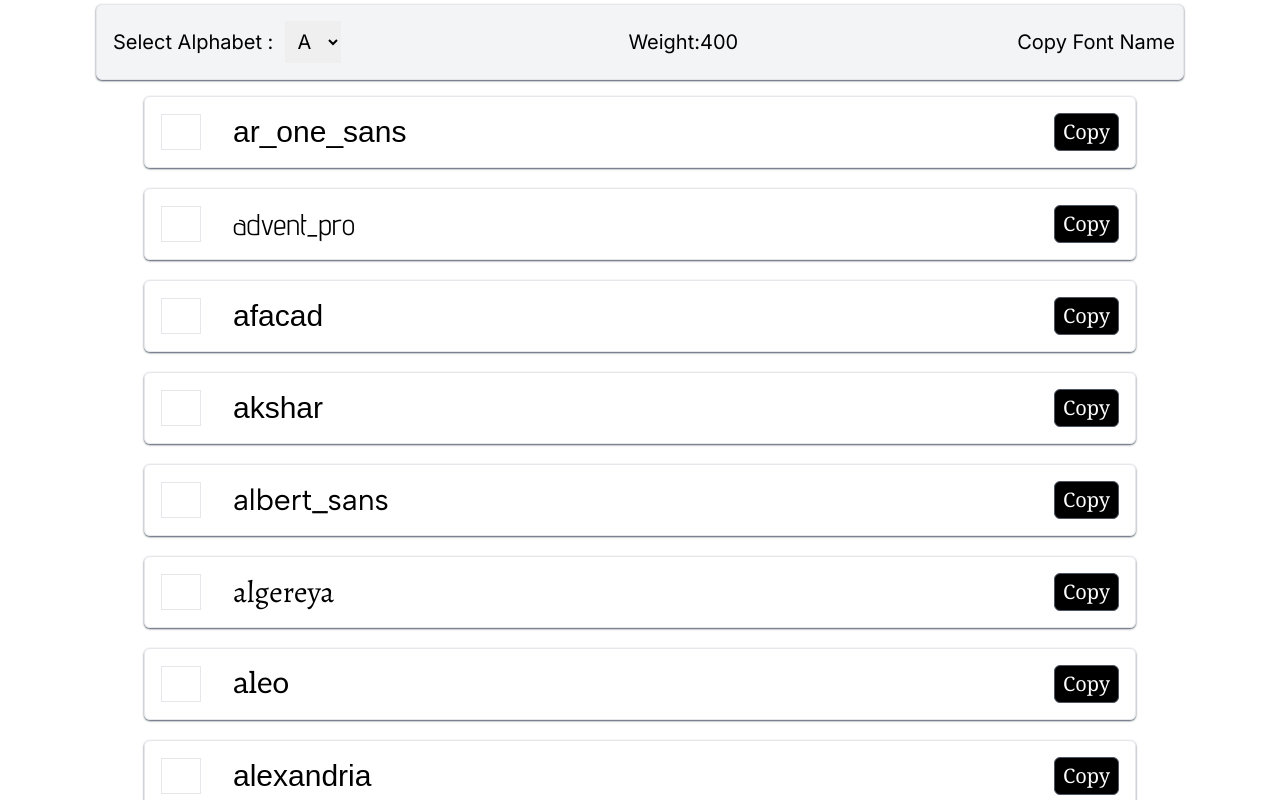
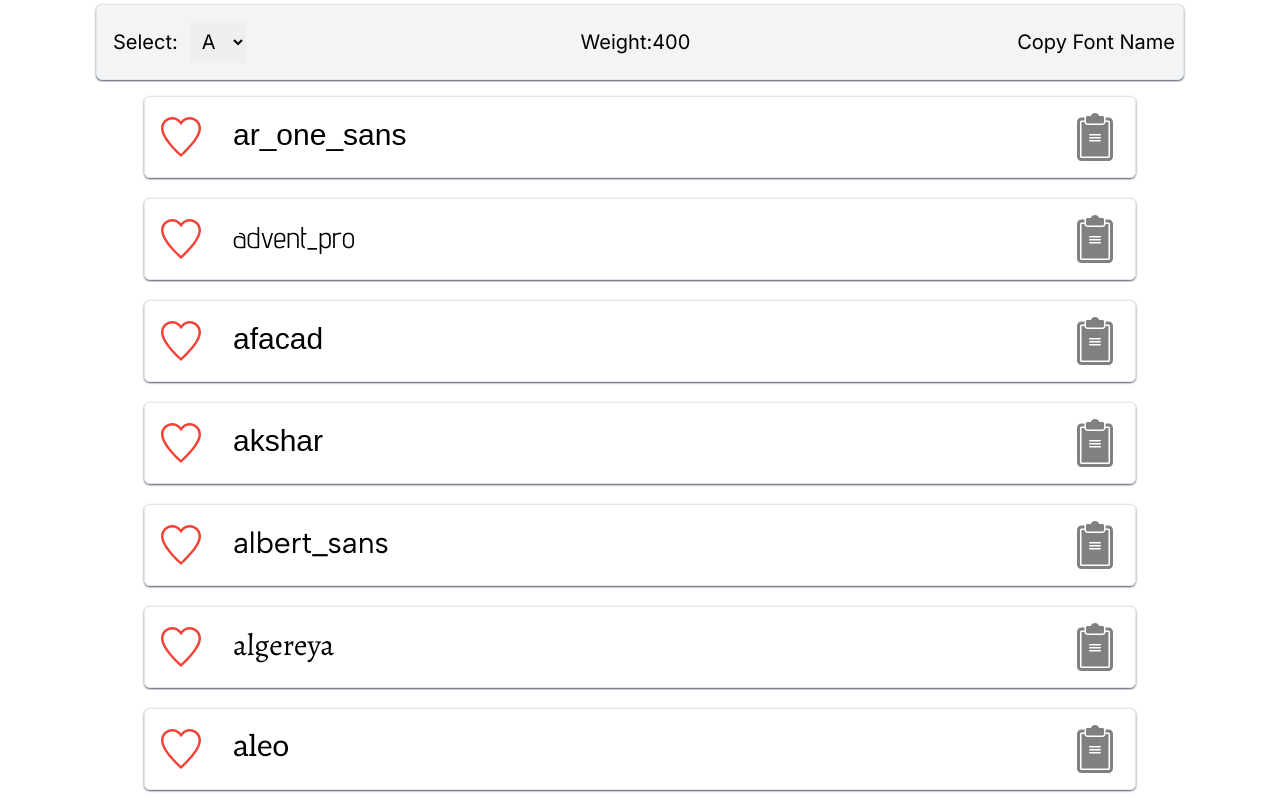
Before and after one commit to faizan619/next-google-font-design, a Next.js app: page /fontstyle in a window 1280 px wide. Shown: the top 800 px of the page. Built offline with nearby package versions, Linux system fonts and the light colour scheme; a web font is replaced by a local one.

Commit message:
minor bug fix and complete page done

```diff
--- a/src/app/fontstyle/Home.jsx
+++ b/src/app/fontstyle/Home.jsx
@@ -26,14 +26,21 @@ export default function Home() {
     }
   };
   const handleSave = (num, name) => {
-    alert(`The Name is : ${name} and index is : ${num}`);
+    const num1 = "font_"+name+num;
+    if(!localStorage.getItem(num1,name)){
+      localStorage.setItem(num1,name);
+      alert(`${name} Successfully Saved`)
+    }
+    else{
+      alert("This Font is Already Saved!");
+    }
   };
 
-  const [selectOption,setSelectOption] = useState('A');
-  const handleOptionChange = (e)=>{
+  const [selectOption, setSelectOption] = useState("A");
+  const handleOptionChange = (e) => {
     e.preventDefault();
     setSelectOption(e.target.value);
-  }
+  };
   const hello = fontNames[selectOption];
 
   return (
@@ -41,8 +48,12 @@ export default function Home() {
       <div className="min-h-screen flex justify-center items-center flex-col gap-5 p-5 pt-24">
         <div className="border w-[93%] md:w-[85%] bg-gray-100 p-2 md:p-2 rounded-md shadow-sm shadow-gray-600 fixed top-1 z-50 flex justify-between items-center">
           <label className="flex justify-center text-sm sm:text-xl  items-center gap-3 p-1 sm:p-2 rounded-md">
-            <p>Select Alphabet : </p>
-            <select value={selectOption} className="sm:p-2" onChange={handleOptionChange}>
+            <p>Select: </p>
+            <select
+              value={selectOption}
+              className="sm:p-2"
+              onChange={handleOptionChange}
+            >
               <option value="A">A</option>
               <option value="B">B</option>
               <option value="C">C</option>
@@ -77,8 +88,7 @@ export default function Home() {
         <div
           className={`w-full flex justify-center gap-5 transition-all items-center flex-col`}
         >
-
-          {hello === undefined? (
+          {hello === undefined ? (
             <p>No Font Available!</p>
           ) : (
             Object.keys(hello).map((key, index) => (
@@ -88,11 +98,26 @@ export default function Home() {
               >
                 <div className="flex gap-8 text-sm sm:text-3xl">
                   <p
-                    className="border w-10"
+                    className="w-10"
                     onClick={() => {
                       handleSave(index, key);
                     }}
-                  ></p>
+                  >
+                    <svg
+                      xmlns="http://www.w3.org/2000/svg"
+                      viewBox="0 0 128 128"
+                      className="w-full"
+                    >
+                      <path
+                        fill="#F44336"
+                        d="M92,8c15.324,0,27.813,12.375,27.996,27.656c-0.055,0.422-0.098,0.844-0.109,1.281l-0.051,3.172
+	c-2.652,24.742-37.203,60.523-55.84,77.273c-18.5-16.617-52.695-52-55.773-76.742l-0.109-3.703C8.102,36.523,8.063,36.109,8,35.656
+	C8.188,20.375,20.676,8,36,8c8.422,0,16.352,3.875,21.754,10.625L64,26.43l6.246-7.805C75.648,11.875,83.578,8,92,8 M92,0
+	C80.621,0,70.598,5.383,64,13.625C57.402,5.383,47.379,0,36,0C16.117,0,0,16.117,0,36c0,0.398,0.105,0.773,0.117,1.172H0
+	C0,74.078,64,128,64,128s64-53.922,64-90.828h-0.117C127.895,36.773,128,36.398,128,36C128,16.117,111.883,0,92,0L92,0z"
+                      />
+                    </svg>
+                  </p>
                   <p
                     className="hover:underline"
                     onClick={() => {
@@ -104,9 +129,19 @@ export default function Home() {
                 </div>
                 <button
                   onClick={() => handleCopy(key)}
-                  className={`border text-sm sm:text-lg md:text-xl border-gray-600 px-2 py-1 rounded-md bg-black text-white  text-center font-serif hover:scale-105`}
+                  className={`w-12 hover:scale-105`}
                 >
-                  Copy
+                  <svg version="1.1" id="Uploaded to svgrepo.com" xmlns="http://www.w3.org/2000/svg" viewBox="0 0 32 32" className="w-full" >
+<path class="stone_een"
+fill="gray"
+  d="M10,6c0,0.552,0.448,1,1,1h10c0.552,0,1-0.448,1-1V3c0-0.552-0.448-1-1-1h-2.184
+	C18.403,0.837,17.304,0,16,0s-2.403,0.837-2.816,2H11c-0.552,0-1,0.448-1,1V6z M28,6v23c0,1.657-1.343,3-3,3H7c-1.657,0-3-1.343-3-3
+	V6c0-1.657,1.343-3,3-3h2v2H7C6.448,5,6,5.448,6,6v23c0,0.552,0.448,1,1,1h18c0.552,0,1-0.448,1-1V6c0-0.552-0.448-1-1-1h-2V3h2
+	C26.657,3,28,4.343,28,6z M23,6c0,1.103-0.897,2-2,2H11C9.897,8,9,7.103,9,6H7v23h18V6H23z M19.5,19h-7c-0.276,0-0.5-0.224-0.5-0.5
+	c0-0.276,0.224-0.5,0.5-0.5h7c0.276,0,0.5,0.224,0.5,0.5C20,18.776,19.776,19,19.5,19z M19.5,17h-7c-0.276,0-0.5-0.224-0.5-0.5
+	c0-0.276,0.224-0.5,0.5-0.5h7c0.276,0,0.5,0.224,0.5,0.5C20,16.776,19.776,17,19.5,17z M19.5,15h-7c-0.276,0-0.5-0.224-0.5-0.5
+	c0-0.276,0.224-0.5,0.5-0.5h7c0.276,0,0.5,0.224,0.5,0.5C20,14.776,19.776,15,19.5,15z"/>
+</svg>
                 </button>
               </div>
             ))
--- a/src/app/fontstyle/demo/Demo.js
+++ b/src/app/fontstyle/demo/Demo.js
@@ -1,8 +1,7 @@
 "use client";
-// Demo.js
 import { useEffect, useState } from "react";
 import { useSearchParams } from "next/navigation";
-import { fontName } from "@/app/style/font_variable";
+import * as fontNames from "@/app/style/font_variable";
 
 export default function Page() {
   const searchParams = useSearchParams();
@@ -13,28 +12,17 @@ export default function Page() {
     const fontParam = searchParams.get('font');
     if(fontParam){
         setFont(fontParam);
-        const fontDetails = fontName[fontParam];
+        var word = fontParam;
+        let first_letter = word.charAt(0);
+        const dynamicKey = first_letter.toUpperCase();
+
+
+        // const fontDetails = fontNames.P[fontParam];
+        const fontDetails = fontNames[dynamicKey][fontParam];
         setFontDetails(fontDetails)
     }
   },[searchParams])
 
-//   useEffect(() => {
-//     // const fontParam = searchParams.get("font");
-//     // if (fontParam) {
-//     //   setFont(fontParam);
-//     //   const fontDetails = fontName[fontParam];
-//     //   setFontDetails(fontDetails);
-//     // }
-//     // const searchParams = useSearchParams();
-//     const font = searchParams.get('font');
-//     const fontDetails = fontName[font];
-//     if(fontDetails){
-//         setFontDetails(fontDetails);
-//     }
-//     else{
-//         alert("Failed to find Font")
-//     }
-//   }, [searchParams]);
 
   const alphabet = [
     "a",
```
